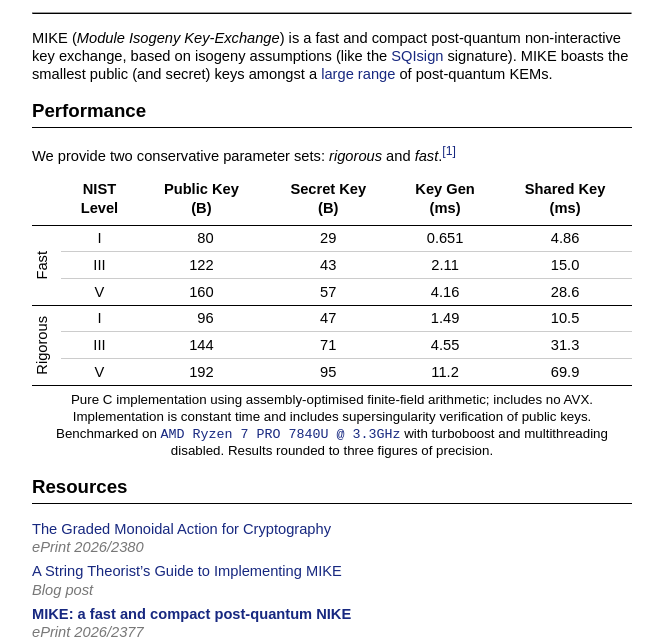
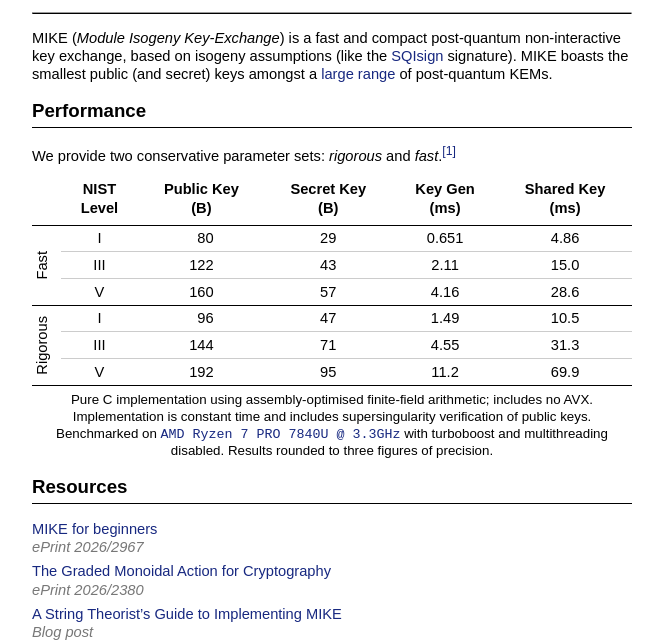
Before and after one commit to Krijn-math/mike-site, a plain HTML site: page index.html in a window 1280 px wide. Shown: the part 143-787 px from the top of the page, without its empty margins (308-971 px from the left). Drawn offline with Linux system fonts and the light colour scheme.

Commit message:
Add 'MIKE for beginners'

```diff
--- a/index.html
+++ b/index.html
@@ -72,6 +72,11 @@
 
   <h2>Resources</h2>
   <ul>
+    <li>
+      <a href="https://eprint.iacr.org/2026/2967">MIKE for beginners</a>
+      <br class="mobile-break">
+      <span class="muted">ePrint 2026/2967</span>
+    </li>
     <li>
       <a href="https://eprint.iacr.org/2026/2380">The Graded Monoidal Action for Cryptography</a>
       <br class="mobile-break">
```
